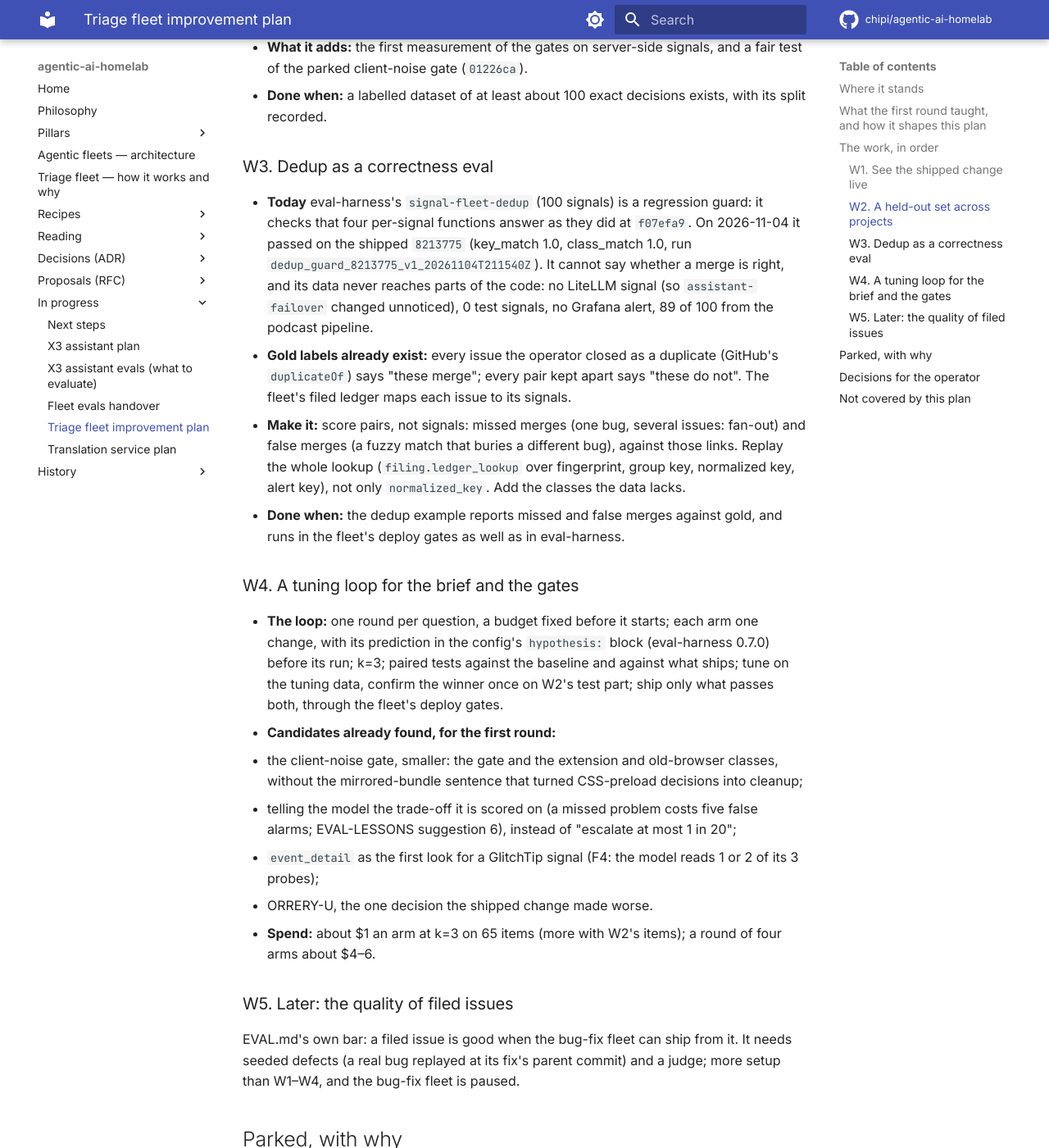
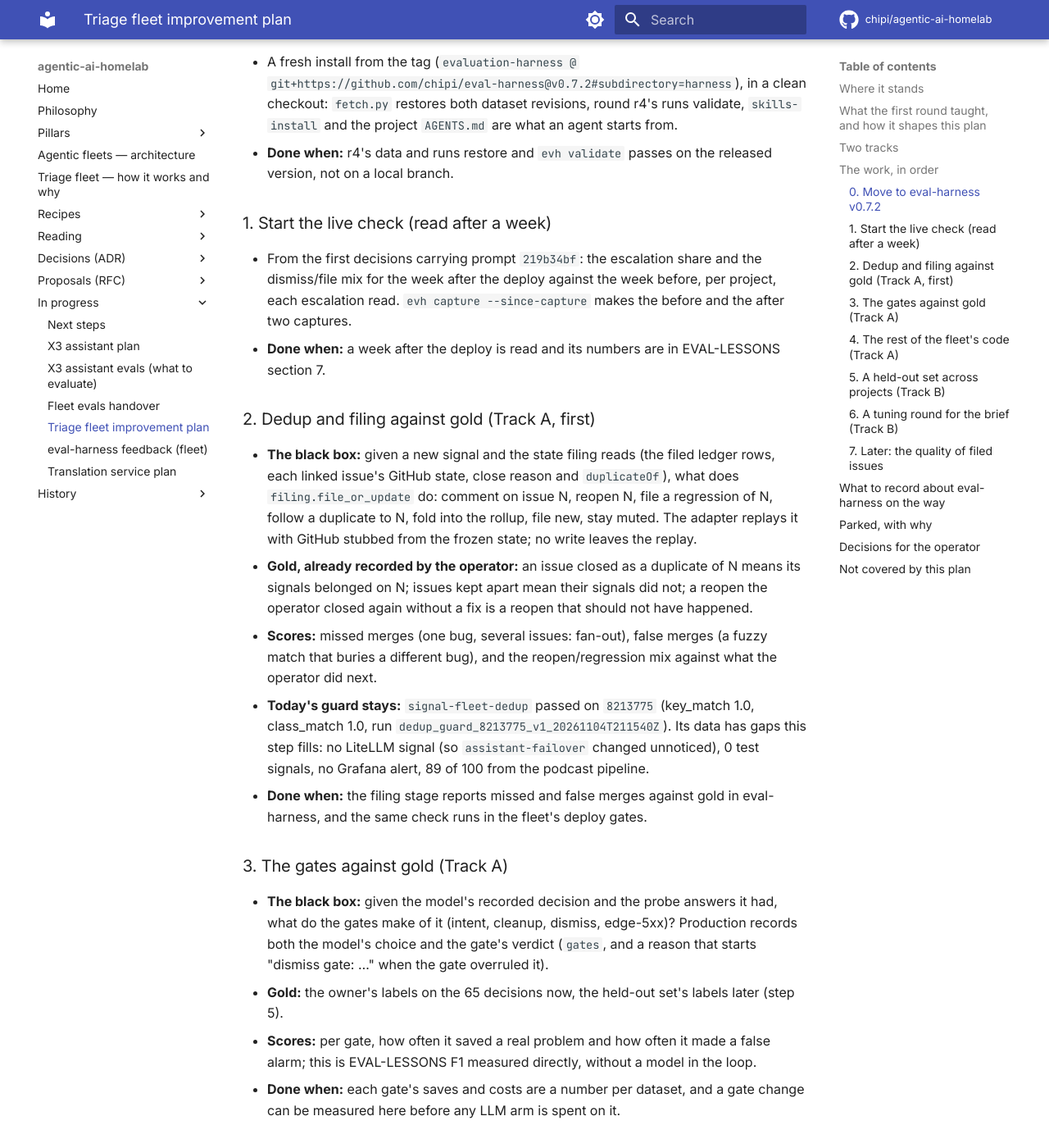
Before and after one commit to chipi/agentic-ai-homelab, an MkDocs documentation site: the page built from docs/wip/triage-fleet-improvement-plan.md, in a window 1280 px wide and 1400 px high, scrolled down 2262 px. Shown: the whole window at 82% size. Built offline with MkDocs 1.6.1 and Material for MkDocs 9.7.7, drawn with Linux system fonts in a browser that asks for light colours; comment, search, counter and statistics services are not loaded; some of the changed text lies outside the part shown.

Commit message:
docs(wip): the fleet plan leads with code evals; a log of eval-harness feedback
The plan (revised 2026-11-05): eval-harness v0.7.2; Track A first, the
fleet's deterministic code as black boxes scored against what the operator
did (filing/dedup against the duplicate links, the gates against the
labels, then the classifier, rollup, recurrence, routing, stale check), at
no model cost and as a test of the harness on plain code; Track B, the LLM
step, after (a held-out set, then a tuning round).

eval-harness-feedback-fleet.md: every friction, gap and question the fleet
session hits in eval-harness, with its status, seeded with the 18 findings
of 2026-11-04 (16 fixed in 0.7.0, 1 recorded, 1 open).

make docs-build: MAKE_EXIT=0 (strict).

Co-Authored-By: Claude Opus 5.5 <noreply@anthropic.com>
Claude-Session: https://claude.ai/code/session_01DJqN6tC4rDxAXWhpDw9qRP

```diff
--- a/docs/wip/triage-fleet-improvement-plan.md
+++ b/docs/wip/triage-fleet-improvement-plan.md
@@ -1,8 +1,9 @@
 # Triage fleet: a plan for making it better, by measurement
 
-**Status:** proposal, 2026-11-04 (fleet session), to decide with the operator. **Goal:** fewer missed problems and
-fewer escalations on the operator's desk from the triage fleet (signal-fleet, Fleet 2), with every change measured
-on real decisions before it ships, using eval-harness and improving it where it falls short.
+**Status:** proposal, 2026-11-04, revised 2026-11-05 (fleet session), to decide with the operator. **Goal:** fewer
+missed problems and fewer escalations on the operator's desk from the triage fleet (signal-fleet, Fleet 2), with
+every change measured on real decisions before it ships; and, at the same time, a real test of eval-harness
+(v0.7.2) on a kind of system it has not been used for: plain code.
 
 ## Where it stands
 
@@ -16,100 +17,138 @@ on real decisions before it ships, using eval-harness and improving it where it
 ## What the first round taught, and how it shapes this plan
 
 1. **The brief and the gates are the lever, not the model.** 80+ model arms found none better than production's.
-2. **The data decides the answer.** v1 of the dataset leaked hindsight that steered the model; every set this plan
+2. **Most of what reaches the operator is decided by code, not by the model.** The dismiss gate alone saved 12
+   real problems and cost 8 false alarms on v1; filing decides whether a signal becomes a comment, a reopen, a
+   regression or a new issue. None of that code is measured for correctness: its replay gates
+   (`signal-fleet/mvp/eval_*_replay.py`) say "nothing regressed", never "how often is it right".
+3. **The data decides the answer.** v1 of the dataset leaked hindsight that steered the model; every set this plan
    adds is built from what the fleet could see at decision time, and checked for it before use.
-3. **65 decisions separate only large effects.** One change (−0.43) was clear; two smaller ones were not. Most
-   prompt edits will be smaller.
-4. **Every change so far was designed and measured on the same 65 decisions.** Nothing has been confirmed on
+4. **65 decisions separate only large effects in an LLM arm.** Code is deterministic: one pass is exact, and a run
+   costs nothing.
+5. **Every change so far was designed and measured on the same 65 decisions.** Nothing has been confirmed on
    decisions it was not designed from.
-5. **Measured before shipped works, and so does writing the prediction down first:** it showed the third arm
-   failing in a way its numbers alone hid (four real problems turning into cleanup).
-6. **Two stages are not measured at all:** the filing stage (dedup, reopen, regression) and anything outside Orrery
-   browser errors (server-side errors, LiteLLM, Grafana alerts).
+6. **Measured before shipped works, and so does writing the prediction down first.**
+
+## Two tracks
+
+**Track A: the fleet's code, as black boxes.** Each piece of deterministic fleet code becomes a system under test in
+eval-harness: an adapter feeds it frozen inputs (the signal, and the state it reads: the filed ledger, GitHub's
+issue states, the model's recorded decision), takes its decision as the output, and scores it against what the
+operator did. No model, no spend, exact. It is also the harness test the operator asked for: writing code adapters,
+freezing a system's external state as part of an item, gold from operator actions, and scoring a deterministic
+system, which eval-harness has done only once (the dedup regression guard, against its own past output).
+
+**Track B: the LLM step.** The brief and the model, measured on unseen decisions before the next change.
 
 ## The work, in order
 
-| # | Work | Spend | Operator time | Answers |
+| # | Track | Work | Spend | Operator time |
 |---|---|---|---|---|
-| W1 | See the shipped change live | $0 | none | did it help in production? |
-| W2 | A held-out set across projects | $0 model | labels on the disagreements only | does a change hold on decisions it was not designed from, and outside Orrery? |
-| W3 | Dedup as a correctness eval | $0 | none (your duplicate links are the labels) | does the filing stage merge what you merge, and keep apart what you keep apart? |
-| W4 | A tuning loop for the brief and the gates | about $1 an arm, a budget per round | a go per round | which next change is worth shipping? |
-| W5 | The quality of filed issues | judge spend, later | rubric | does a filed issue lead to a fix? |
+| 0 | both | move to eval-harness v0.7.2 as released | $0 | none |
+| 1 | B | start the live check of the shipped change (read it after a week) | $0 | none |
+| 2 | A | dedup and filing against gold | $0 | none: the duplicate links are the labels |
+| 3 | A | the gates against gold | $0 | none beyond labels that exist |
+| 4 | A | the other code: operational classifier, low-signal rollup, recurrence, routing, stale check | $0 | a few labels where no outcome exists |
+| 5 | B | a held-out set across projects | $0 model | labels on the disagreements only |
+| 6 | B | a tuning round for the brief | about $1 an arm, a budget per round | a go per round |
+| 7 | B | the quality of filed issues | later | rubric |
 
-### W1. See the shipped change live
+### 0. Move to eval-harness v0.7.2
+
+- A fresh install from the tag (`evaluation-harness @ git+https://github.com/chipi/eval-harness@v0.7.2#subdirectory=harness`),
+  in a clean checkout: `fetch.py` restores both dataset revisions, round r4's runs validate, `skills-install` and
+  the project `AGENTS.md` are what an agent starts from.
+- **Done when:** r4's data and runs restore and `evh validate` passes on the released version, not on a local branch.
+
+### 1. Start the live check (read after a week)
 
 - From the first decisions carrying prompt `219b34bf`: the escalation share and the dismiss/file mix for the week
-  after the deploy against the week before, per project. Read each escalation and each own-code-load filing.
-- In eval-harness: `evh capture --since-capture` over the fleet's decisions makes the before and the after two
-  captures, comparable as datasets.
-- **Done when:** a week of decisions after the deploy is read and the numbers are in EVAL-LESSONS section 7.
+  after the deploy against the week before, per project, each escalation read. `evh capture --since-capture` makes
+  the before and the after two captures.
+- **Done when:** a week after the deploy is read and its numbers are in EVAL-LESSONS section 7.
 
-### W2. A held-out set across projects
+### 2. Dedup and filing against gold (Track A, first)
 
-- **Source:** the per-decision probe captures on the mini since 2026-10-29 (`~/signal-fleet/results/probes/`,
-  75 on 2026-11-04, about 15 Orrery, the rest LiteLLM, the podcast pipeline, Grafana alerts). These are exact: the
-  answers the model read, no rebuild, no hindsight.
-- **Labels:** eval-harness's outcome rules first (fixed / noise / duplicate from the operator's close comments, seen
-  again or not); the operator decides only where the rules and production disagree.
-- **Use:** split once (`evh dataset-split`) into a tuning part and a test part. Tune on the 65 Orrery decisions plus
-  the tuning part; confirm a candidate once on the test part, never tune on it.
-- **What it adds:** the first measurement of the gates on server-side signals, and a fair test of the parked
-  client-noise gate (`01226ca`).
-- **Done when:** a labelled dataset of at least about 100 exact decisions exists, with its split recorded.
+- **The black box:** given a new signal and the state filing reads (the filed ledger rows, each linked issue's
+  GitHub state, close reason and `duplicateOf`), what does `filing.file_or_update` do: comment on issue N, reopen N,
+  file a regression of N, follow a duplicate to N, fold into the rollup, file new, stay muted. The adapter replays it
+  with GitHub stubbed from the frozen state; no write leaves the replay.
+- **Gold, already recorded by the operator:** an issue closed as a duplicate of N means its signals belonged on N;
+  issues kept apart mean their signals did not; a reopen the operator closed again without a fix is a reopen that
+  should not have happened.
+- **Scores:** missed merges (one bug, several issues: fan-out), false merges (a fuzzy match that buries a different
+  bug), and the reopen/regression mix against what the operator did next.
+- **Today's guard stays:** `signal-fleet-dedup` passed on `8213775` (key_match 1.0, class_match 1.0, run
+  `dedup_guard_8213775_v1_20261104T211540Z`). Its data has gaps this step fills: no LiteLLM signal (so
+  `assistant-failover` changed unnoticed), 0 test signals, no Grafana alert, 89 of 100 from the podcast pipeline.
+- **Done when:** the filing stage reports missed and false merges against gold in eval-harness, and the same check
+  runs in the fleet's deploy gates.
 
-### W3. Dedup as a correctness eval
+### 3. The gates against gold (Track A)
 
-- **Today** eval-harness's `signal-fleet-dedup` (100 signals) is a regression guard: it checks that four per-signal
-  functions answer as they did at `f07efa9`. On 2026-11-04 it passed on the shipped `8213775` (key_match 1.0,
-  class_match 1.0, run `dedup_guard_8213775_v1_20261104T211540Z`). It cannot say whether a merge is right, and its
-  data never reaches parts of the code: no LiteLLM signal (so `assistant-failover` changed unnoticed), 0 test
-  signals, no Grafana alert, 89 of 100 from the podcast pipeline.
-- **Gold labels already exist:** every issue the operator closed as a duplicate (GitHub's `duplicateOf`) says "these
-  merge"; every pair kept apart says "these do not". The fleet's filed ledger maps each issue to its signals.
-- **Make it:** score pairs, not signals: missed merges (one bug, several issues: fan-out) and false merges (a
-  fuzzy match that buries a different bug), against those links. Replay the whole lookup (`filing.ledger_lookup`
-  over fingerprint, group key, normalized key, alert key), not only `normalized_key`. Add the classes the data
-  lacks.
-- **Done when:** the dedup example reports missed and false merges against gold, and runs in the fleet's deploy
-  gates as well as in eval-harness.
+- **The black box:** given the model's recorded decision and the probe answers it had, what do the gates make of
+  it (intent, cleanup, dismiss, edge-5xx)? Production records both the model's choice and the gate's verdict
+  (`gates`, and a reason that starts "dismiss gate: …" when the gate overruled it).
+- **Gold:** the owner's labels on the 65 decisions now, the held-out set's labels later (step 5).
+- **Scores:** per gate, how often it saved a real problem and how often it made a false alarm; this is EVAL-LESSONS
+  F1 measured directly, without a model in the loop.
+- **Done when:** each gate's saves and costs are a number per dataset, and a gate change can be measured here before
+  any LLM arm is spent on it.
 
-### W4. A tuning loop for the brief and the gates
+### 4. The rest of the fleet's code (Track A)
 
-- **The loop:** one round per question, a budget fixed before it starts; each arm one change, with its prediction in
-  the config's `hypothesis:` block (eval-harness 0.7.0) before its run; k=3; paired tests against the baseline and
-  against what ships; tune on the tuning data, confirm the winner once on W2's test part; ship only what passes
-  both, through the fleet's deploy gates.
-- **Candidates already found, for the first round:**
-  - the client-noise gate, smaller: the gate and the extension and old-browser classes, without the
-    mirrored-bundle sentence that turned CSS-preload decisions into cleanup;
-  - telling the model the trade-off it is scored on (a missed problem costs five false alarms; EVAL-LESSONS
-    suggestion 6), instead of "escalate at most 1 in 20";
-  - `event_detail` as the first look for a GlitchTip signal (F4: the model reads 1 or 2 of its 3 probes);
-  - ORRERY-U, the one decision the shipped change made worse.
-- **Spend:** about $1 an arm at k=3 on 65 items (more with W2's items); a round of four arms about $4–6.
+The operational classifier (states never filed: cost cap, rate limits, failover), the low-signal rollup, recurrence
+and the 24-hour re-triage, reopen against regression, routing to the right repository, the stale check. Each has a
+pass/fail replay gate today; each becomes a black box with outcome labels (an operational state the operator later
+filed by hand, a rolled-up signal later promoted, a stale nudge followed by a fix).
 
-### W5. Later: the quality of filed issues
+### 5. A held-out set across projects (Track B)
 
-EVAL.md's own bar: a filed issue is good when the bug-fix fleet can ship from it. It needs seeded defects (a real
-bug replayed at its fix's parent commit) and a judge; more setup than W1–W4, and the bug-fix fleet is paused.
+- **Source:** the per-decision probe captures on the mini since 2026-10-29 (`~/signal-fleet/results/probes/`, 75 on
+  2026-11-04, about 15 Orrery, the rest LiteLLM, the podcast pipeline, Grafana alerts): the answers the model read,
+  no rebuild, no hindsight.
+- **Labels:** eval-harness's outcome rules first; the operator decides only where the rules and production disagree.
+- **Use:** split once into a tuning part and a test part; confirm a candidate once on the test part, never tune on
+  it. It also gives step 3 its first server-side signals.
+
+### 6. A tuning round for the brief (Track B)
+
+- One round per question, its budget fixed first; each arm one change with its `hypothesis:` block committed before
+  its run; `arm-smoke` before each paid run; k=3; paired tests against the baseline and against what ships; the
+  winner confirmed once on step 5's test part; shipped only through the fleet's deploy gates.
+- **Candidates already found:** the client-noise gate in a smaller form (gate and two classes, no mirrored-bundle
+  sentence; measurable first in step 3), telling the model the trade-off it is scored on (EVAL-LESSONS suggestion
+  6), `event_detail` as the first look (F4), ORRERY-U.
+
+### 7. Later: the quality of filed issues
+
+A filed issue is good when the bug-fix fleet can ship from it (EVAL.md). It needs seeded defects and a judge, and the
+bug-fix fleet is paused.
+
+## What to record about eval-harness on the way
+
+For each Track A step, what it took to write the adapter (the interface, what the harness assumes about a system),
+how external state is frozen into an item and replayed, how gold is made from operator actions (`label-from-capture`
+rules), and what the scoring and comparison commands do with a deterministic system (one pass, no noise). Every
+friction and question goes to the eval harness session with a reproduction, for 0.8.0.
 
 ## Parked, with why
 
 - **A stale-client rule in filing:** 3 of the fleet's 63 real reopens and regressions; GlitchTip cannot tell which
-  build was live, so it needs deploy history. Not worth it at that size.
-- **The client-noise gate as measured:** not better than what ships; its smaller form is W4's first candidate.
+  build was live, so it needs deploy history. Step 2's reopen scores will show whether it is worth more than that.
+- **The client-noise gate as measured:** not better than what ships; its smaller form is step 6's first candidate,
+  with its gate part measured in step 3 first.
 
 ## Decisions for the operator
 
-1. The order: W1 and W3 now (no spend), W2 next (your labelling time on disagreements), W4 after W2.
-2. W2's size and labelling: how many disagreements you are willing to label per batch.
-3. W4's budget per round.
-4. Whether W3's dedup eval joins the fleet's deploy gates once it scores against gold.
+1. The order: steps 0 to 4 now (no spend, no operator time beyond a few labels), 5 and 6 after.
+2. Step 5's labelling: how many disagreements you are willing to label per batch.
+3. Step 6's budget per round.
+4. Whether each Track A eval joins the fleet's deploy gates once it scores against gold.
 
 ## Not covered by this plan
 
-- Models: the plan keeps production's model; a model change would be its own round once W2 exists.
+- Models: the plan keeps production's model; a model change would be its own round once step 5 exists.
 - The bug-fix fleet (Fleet 1) and the remediation fleet: out of scope here.
-- Warnings: the fleet does not see them by design (guide, Known gaps); no eval can measure what it never receives.
+- Warnings: the fleet does not see them by design (guide, Known gaps).
 - The three X3 assistant items marked "(fleet session)" in NEXT_STEPS: tracked there, not part of this plan.
--- a/mkdocs.yml
+++ b/mkdocs.yml
@@ -146,6 +146,7 @@ nav:
     - X3 assistant evals (what to evaluate): wip/x3-assistant-evals.md
     - Fleet evals handover: wip/fleet-evals-handover.md
     - Triage fleet improvement plan: wip/triage-fleet-improvement-plan.md
+    - eval-harness feedback (fleet): wip/eval-harness-feedback-fleet.md
     - Translation service plan: wip/translation-service-plan.md
   - History:
     - Overview: history/README.md
```
Also changed, not shown: docs/wip/NEXT_STEPS.md (+1 -1 lines), docs/wip/README.md (+1 -0 lines), docs/wip/eval-harness-feedback-fleet.md (added, +42 -0 lines).
